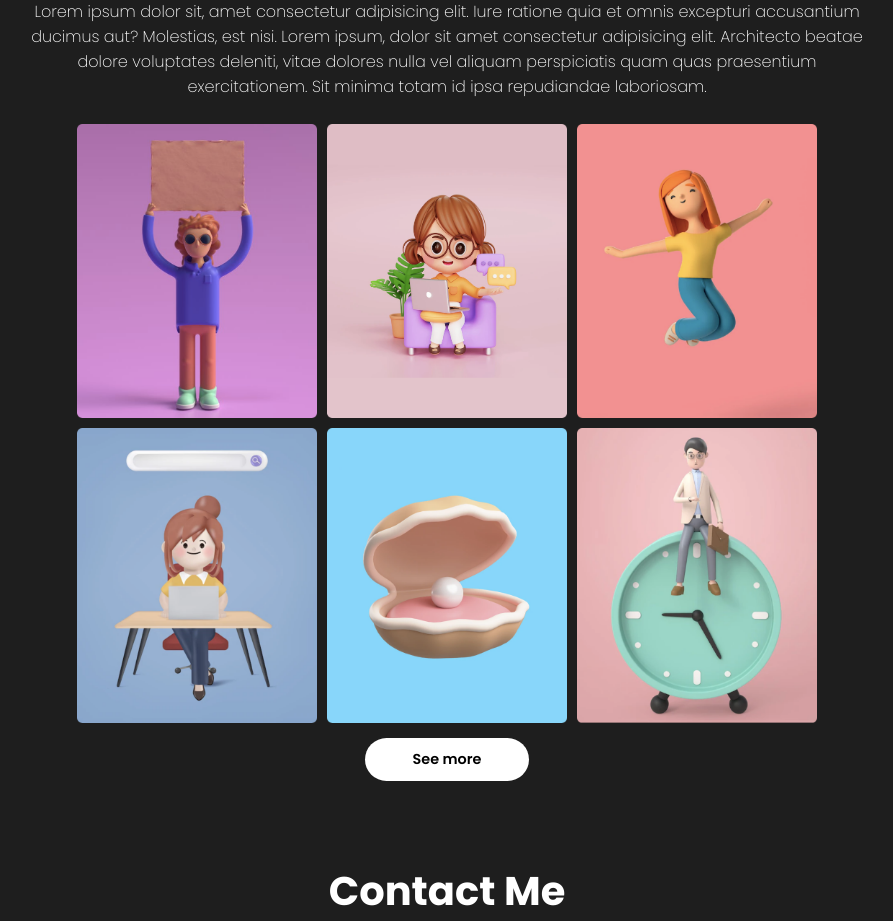
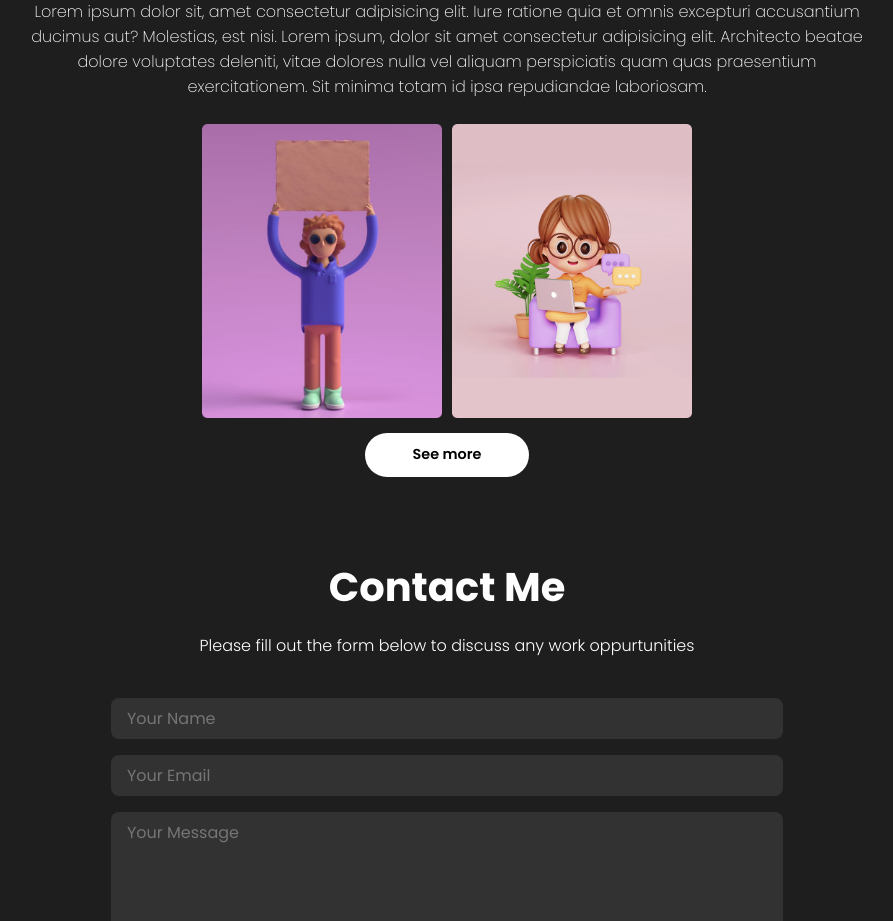
Before and after one commit to Ashraf-mE/Portfolio, a React (Create React App) app: page / in a window 1280 px wide. Shown: the part 1520-2441 px from the top of the page, without its empty margins (193-1086 px from the left). Built offline with nearby package versions, Linux system fonts and the light colour scheme.

Commit message:
images projects

```diff
--- a/src/components/Navbar/navbar.css
+++ b/src/components/Navbar/navbar.css
@@ -10,6 +10,7 @@
     top: 0;
     background: rgb(30, 30, 30);
     z-index: 2;
+
 }
 
 .desktopMenu {
--- a/src/components/Works/works.js
+++ b/src/components/Works/works.js
@@ -10,12 +10,8 @@ const Works = () => {
         quia et omnis excepturi accusantium ducimus aut? Molestias, est nisi. Lorem ipsum, dolor sit amet consectetur adipisicing elit. Architecto beatae dolore voluptates deleniti, vitae dolores nulla vel aliquam perspiciatis quam quas praesentium exercitationem. Sit minima totam id ipsa repudiandae laboriosam.
       </span>
       <div className="worksImgs">
-        <img src="assets/portfolio-1.png" alt="" className="worksImg" />
-        <img src="assets/portfolio-2.png" alt="" className="worksImg" />
-        <img src="assets/portfolio-3.png" alt="" className="worksImg" />
-        <img src="assets/portfolio-4.png" alt="" className="worksImg" />
-        <img src="assets/portfolio-5.png" alt="" className="worksImg" />
-        <img src="assets/portfolio-6.png" alt="" className="worksImg" />
+        <img src="/assets/portfolio-1.png" alt="P1" className="worksImg" />
+        <img src="/assets/portfolio-2.png" alt="P2" className="worksImg" />
       </div>
 
         <button className="worksBtn">See more</button>
```
